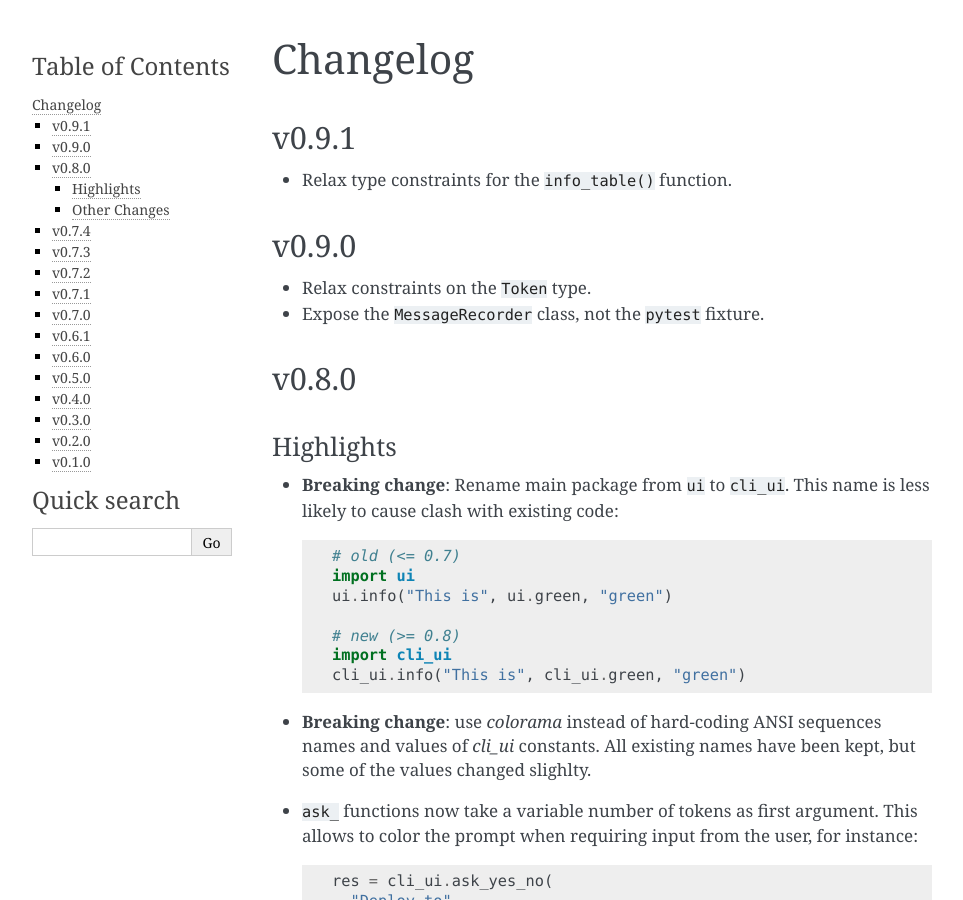
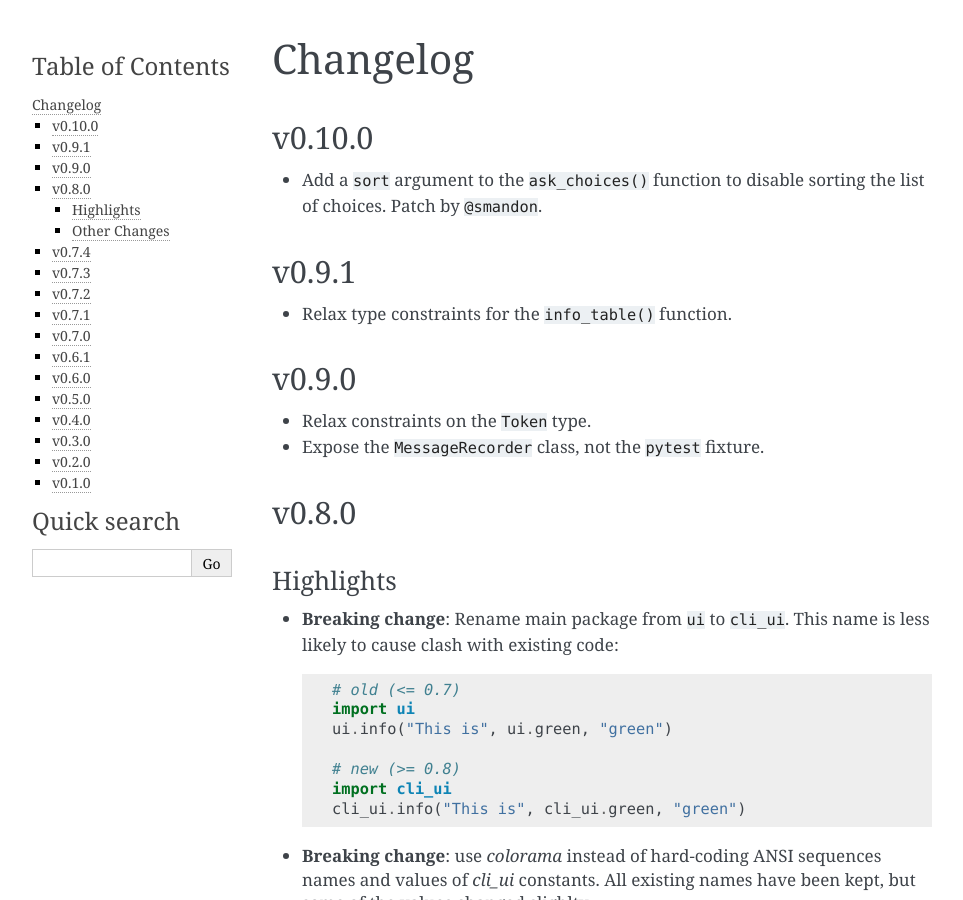
Before and after one commit to your-tools/python-cli-ui, a Sphinx documentation site: the page built from docs/changelog.rst, in a window 1280 px wide and 900 px high. Shown: the whole window, without its empty margins (148-1111 px from the left). Built offline with Sphinx 7.4.7, drawn with Linux system fonts in a browser that asks for light colours.

Commit message:
Update changelog

```diff
--- a/docs/changelog.rst
+++ b/docs/changelog.rst
@@ -1,5 +1,11 @@
 Changelog
 ----------
+
+v0.10.0
++++++++
+
+* Add a ``sort`` argument to the ``ask_choices()`` function to disable sorting
+  the list of choices. Patch by ``@smandon``.
 
 v0.9.1
 ++++++
```
